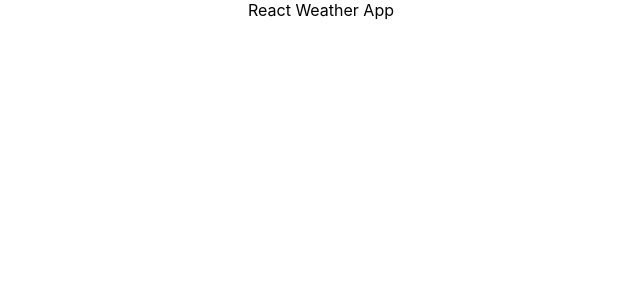
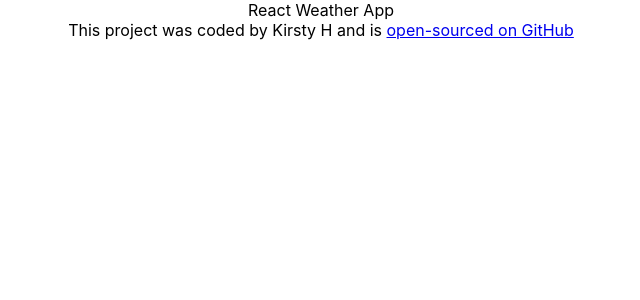
Before and after one commit to kridtee/react-weather-final, a React (Create React App) app: page / in a window 1280 px wide. Shown: the top 300 px of the page, without its empty margins (319-959 px from the left). Built offline with nearby package versions, Linux system fonts and the light colour scheme.

Commit message:
Added GitHub URL

```diff
--- a/src/App.js
+++ b/src/App.js
@@ -1,5 +1,15 @@
 import "./App.css";
 
 export default function App() {
-  return <div className="App">React Weather App</div>;
+  return (
+    <div className="App">
+      React Weather App
+      <footer>
+        This project was coded by Kirsty H and is{" "}
+        <a href="https://snazzy-taiyaki-fc5a32.netlify.app" target="_blank">
+          open-sourced on GitHub
+        </a>
+      </footer>
+    </div>
+  );
 }
```
